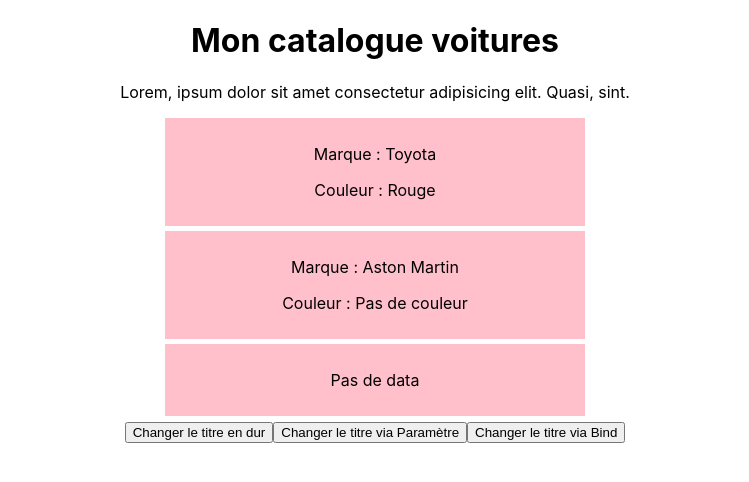
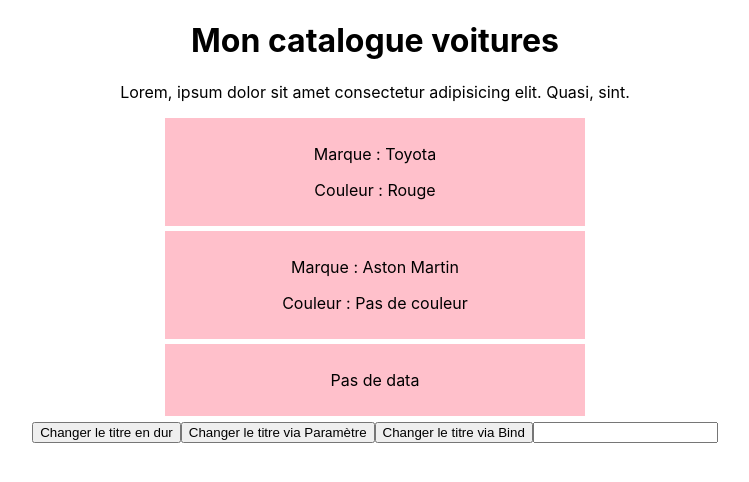
Before and after one commit to HarenaFiantso/MINI-TEST-WITH-REACT, a React (Create React App) app in the folder EVENTS/: page / in a window 1280 px wide. Shown: the top 482 px of the page, without its empty margins (265-1014 px from the left). Built offline with nearby package versions, Linux system fonts and the light colour scheme.

Commit message:
Feat: Make the onChange function and change the title using the input field method

```diff
--- a/EVENTS/src/App.js
+++ b/EVENTS/src/App.js
@@ -21,6 +21,11 @@ class App extends Component {
       titre: param
     });
   }
+  changingTitleViaInput = (e) => {
+    this.setState({
+      titre: e.target.value
+    });
+  }
   render() {
     return (
       <div className="App">
@@ -28,6 +33,7 @@ class App extends Component {
         <button onClick={this.changingTitle}>Changer le titre en dur</button>
         <button onClick={() => this.changingTitleViaParam('Titre changer via paramètre')}>Changer le titre via Paramètre</button>
         <button onClick={this.changingTitleViaBind.bind(this, 'Titre changer via bind')}>Changer le titre via Bind</button>
+        <input type="text" onChange={this.changingTitleViaInput} value={this.state.title}/>
       </div>
     );
   }
```
